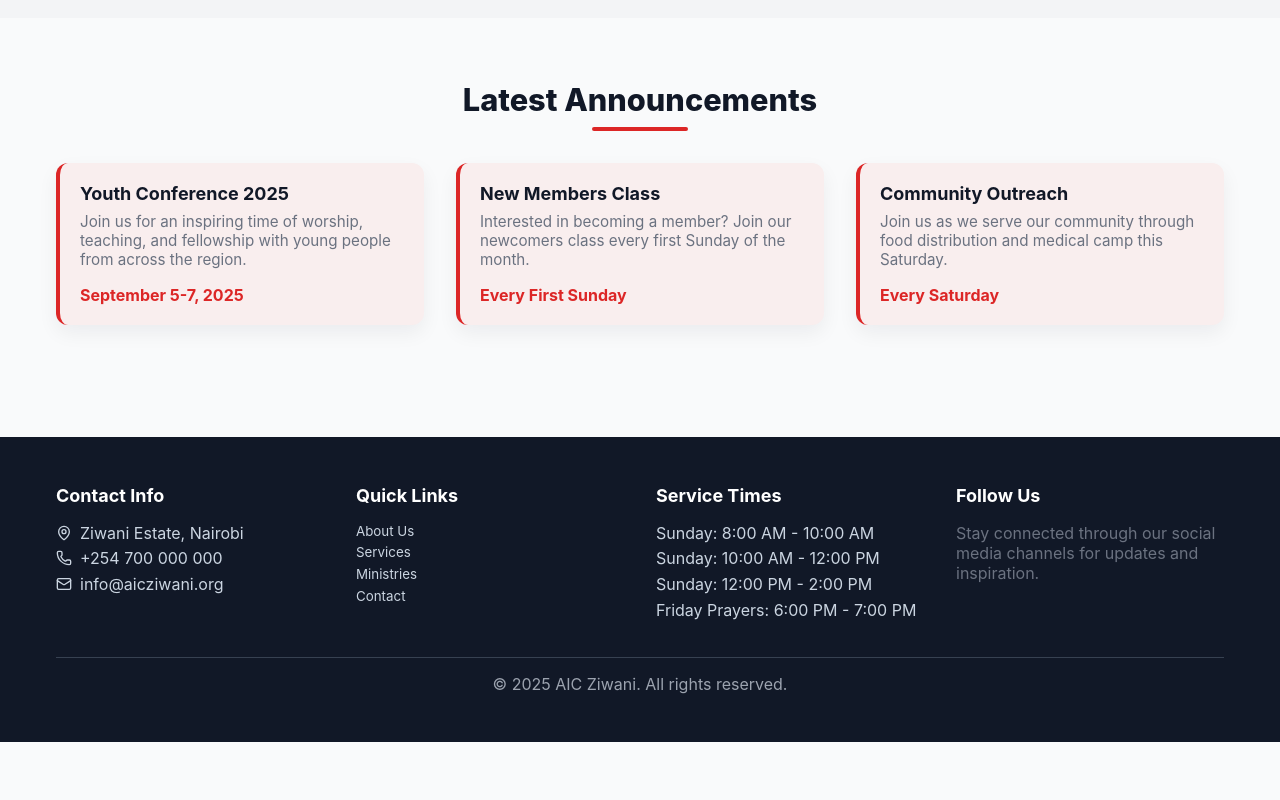
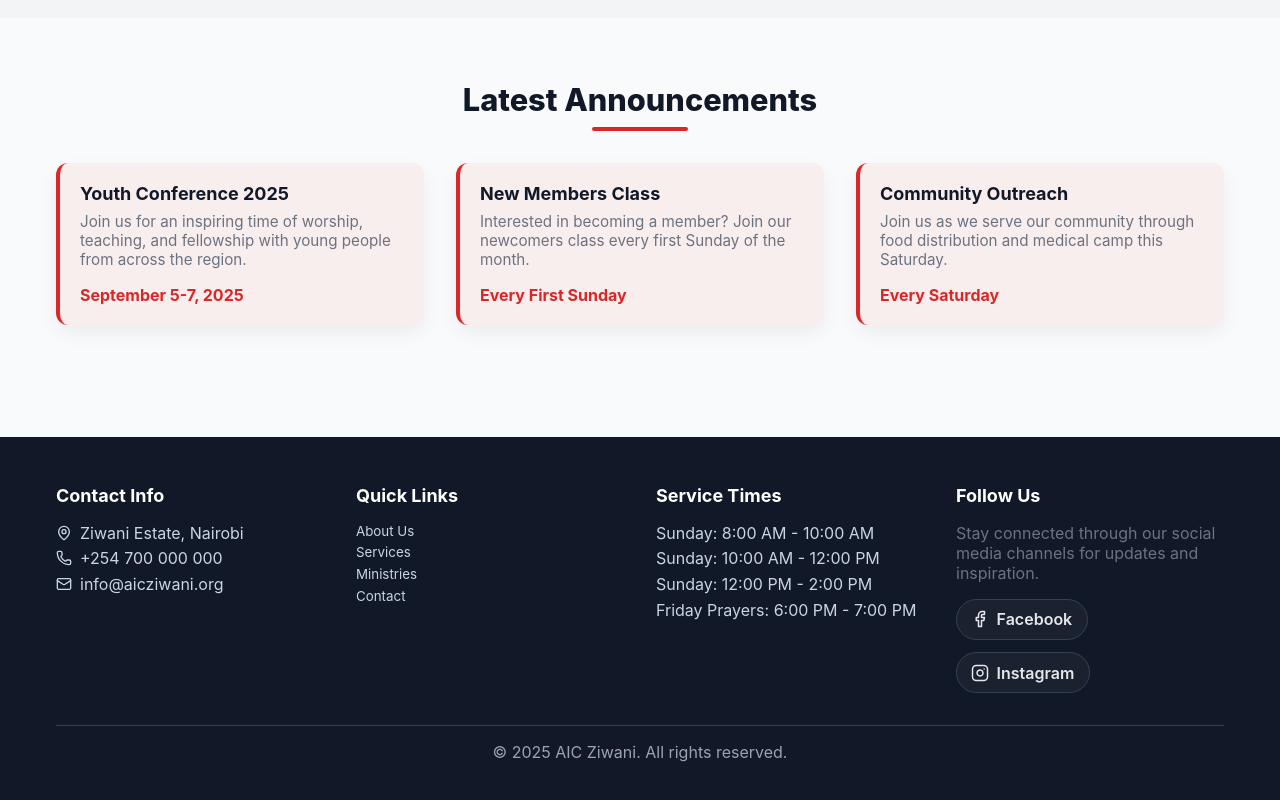
Before and after one commit to muilipato/aic-ziwani, a React (Create React App) app: page / in a window 1280 px wide. Shown: the part 768-1568 px from the top of the page. Before the commit the page ends 1510 px from the top, so only its background shows below. Built offline with nearby package versions, Linux system fonts and the light colour scheme.

Commit message:
Added social media handles, hero section changed, added a background image to it

```diff
--- a/src/components/Footer/Footer.css
+++ b/src/components/Footer/Footer.css
@@ -41,6 +41,34 @@
     color: #fff;
 }
 
+.footer-socials {
+    display: flex;
+    gap: .75rem;
+    flex-wrap: wrap;
+    margin-top: 1rem;
+}
+
+.footer-social-link {
+    display: inline-flex;
+    align-items: center;
+    gap: .45rem;
+    padding: .6rem .9rem;
+    border: 1px solid #374151;
+    border-radius: 999px;
+    background: rgba(255, 255, 255, 0.04);
+    color: #e5e7eb;
+    text-decoration: none;
+    font-weight: 600;
+    transition: transform .18s ease, background .18s ease, border-color .18s ease, color .18s ease;
+}
+
+.footer-social-link:hover {
+    transform: translateY(-2px);
+    background: rgba(255, 255, 255, 0.1);
+    border-color: #9ca3af;
+    color: #fff;
+}
+
 .footer-bottom {
     border-top: 1px solid #374151;
     margin-top: 2rem;
--- a/src/components/Footer/Footer.js
+++ b/src/components/Footer/Footer.js
@@ -1,5 +1,5 @@
 import React from "react";
-import { MapPin, Phone, Mail } from "lucide-react";
+import { Facebook, Instagram, Mail, MapPin, Phone } from "lucide-react";
 import "./Footer.css";
 
 const Footer = ({ setCurrentPage }) => {
@@ -37,6 +37,28 @@ const Footer = ({ setCurrentPage }) => {
           <div>
             <h3>Follow Us</h3>
             <p className="muted">Stay connected through our social media channels for updates and inspiration.</p>
+            <div className="footer-socials">
+              <a
+                className="footer-social-link"
+                href="https://www.facebook.com/AICZiwaniKenya"
+                target="_blank"
+                rel="noreferrer"
+                aria-label="Visit AIC Ziwani on Facebook"
+              >
+                <Facebook size={18} />
+                <span>Facebook</span>
+              </a>
+              <a
+                className="footer-social-link"
+                href="https://www.instagram.com/aicziwanike/"
+                target="_blank"
+                rel="noreferrer"
+                aria-label="Visit AIC Ziwani on Instagram"
+              >
+                <Instagram size={18} />
+                <span>Instagram</span>
+              </a>
+            </div>
           </div>
         </div>
         <div className="footer-bottom">© {year} AIC Ziwani. All rights reserved.</div>
```
Also changed, not shown: src/images/congre.jpeg (added).
